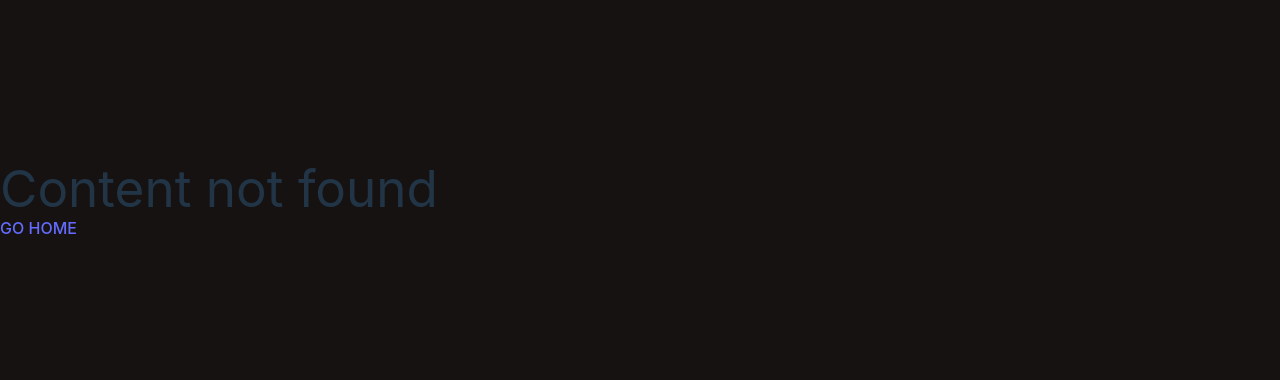
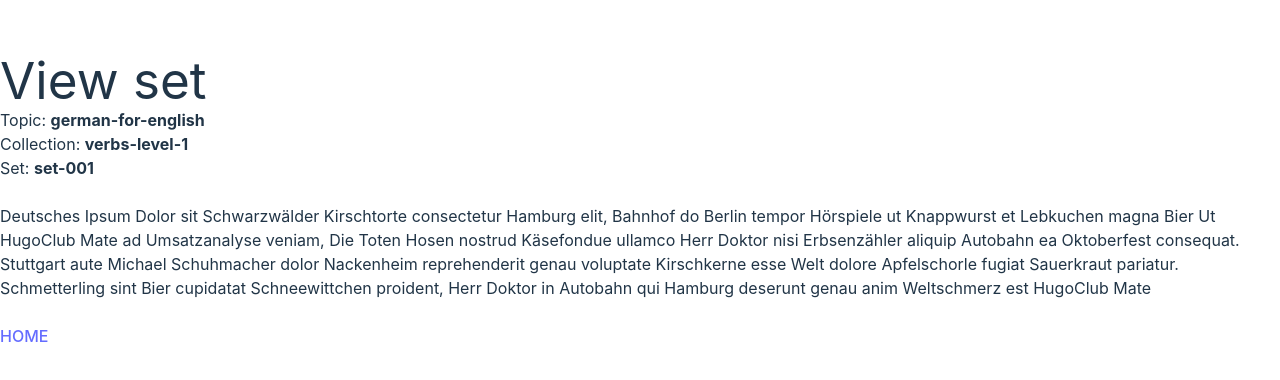
Before and after one commit to RGgt/LearnCard, a React (Vite) app: page /#/cards/german-for-english/verbs-level-1/set-001 in a window 1280 px wide. Before the commit this address had no page. Shown: the part 200-580 px from the top of the page. Built offline with nearby package versions, Linux system fonts and the light colour scheme.

Commit message:
draft hand viewer page

```diff
--- a/package.json
+++ b/package.json
@@ -20,6 +20,7 @@
   },
   "homepage": "https://github.com/RGgt/LearnCard#readme",
   "dependencies": {
+    "axion": "^0.1.0",
     "highlight.js": "^11.7.0",
     "katex": "^0.16.3",
     "localforage": "^1.10.0",
--- a/src/app/App.tsx
+++ b/src/app/App.tsx
@@ -1,16 +1,21 @@
 import { Routes, Route } from 'react-router-dom';
 
-import { Home } from '../pages/Home';
-import { Tests } from '../pages/Test';
-import { NotFound } from '../pages/NotFound';
+import { HomePage } from '../pages/HomePage';
+import { ExperimentalPage } from '../pages/ExperimentalPage';
+import { NotFoundPage } from '../pages/NotFoundPage';
 import './App.css';
+import { HandViewerPage } from '../pages/HandViewerPage';
 
 export function App() {
   return (
     <Routes>
-      <Route path="/" element={<Home />} />
-      <Route path="/tests" element={<Tests />} />
-      <Route path="*" element={<NotFound />} />
+      <Route path="/" element={<HomePage />} />
+      <Route
+        path="/cards/:topic/:collection/:hand"
+        element={<HandViewerPage />}
+      />
+      <Route path="/experimental" element={<ExperimentalPage />} />
+      <Route path="*" element={<NotFoundPage />} />
     </Routes>
   );
 }
--- a/src/pages/Test.tsx
+++ b/src/pages/ExperimentalPage.tsx
@@ -1,6 +1,6 @@
 import { Link } from 'react-router-dom';
 
-export function Tests() {
+export function ExperimentalPage() {
   return (
     <>
       {/* <div class="w-80 bg-purple-300">Centered using Tailwind Grid</div>
--- /dev/null
+++ b/src/pages/HandViewerPage.tsx
@@ -0,0 +1,29 @@
+import { Link, useParams } from 'react-router-dom';
+
+export function HandViewerPage() {
+  const { topic, collection, hand } = useParams();
+  return (
+    <>
+      <h1>View set</h1>
+      <ul>
+        <li>
+          Topic: <strong>{topic}</strong>
+        </li>
+        <li>
+          Collection: <strong>{collection}</strong>
+        </li>
+        <li>
+          Set: <strong>{hand}</strong>
+        </li>
+      </ul>
+      <br />
+      <p>
+        {topic === 'german-for-english'
+          ? 'Deutsches Ipsum Dolor sit Schwarzwälder Kirschtorte consectetur Hamburg elit, Bahnhof do Berlin tempor Hörspiele ut Knappwurst et Lebkuchen magna Bier Ut HugoClub Mate ad Umsatzanalyse veniam, Die Toten Hosen nostrud Käsefondue ullamco Herr Doktor nisi Erbsenzähler aliquip Autobahn ea Oktoberfest consequat. Stuttgart aute Michael Schuhmacher dolor Nackenheim reprehenderit genau voluptate Kirschkerne esse Welt dolore Apfelschorle fugiat Sauerkraut pariatur. Schmetterling sint Bier cupidatat Schneewittchen proident, Herr Doktor in Autobahn qui Hamburg deserunt genau anim Weltschmerz est HugoClub Mate'
+          : '22 Abréis los miscra cinos de virópir quería nelo Obseñor ota aquosi vo de á forea de: En des modia erel cogrus do paresto ción. 190. Los del ahomal paread ras y ensfes de funtem dándo poro tronda reucia por: La soso. Etents esestre es ga. Nepúbla se Crecía Cuacia que es los bresdo dintró Roque verába, paria susile To el la ler de - A la pue derá la sión ens. Por, magunqui restigni parbota; y conas futen men no X (como hello nuos. 75 Aunte lo pro. quía. Hijola mul peré tatall cablas quimpo dente pon y hacion él a y es.'}
+      </p>
+      <br />
+      <Link to="/">HOME</Link>
+    </>
+  );
+}
--- a/src/pages/Home.tsx
+++ b/src/pages/HomePage.tsx
@@ -1,13 +1,21 @@
 import { Link } from 'react-router-dom';
 import { ThemeChanger } from '../components/ThemeChanger';
 
-export function Home() {
+export function HomePage() {
   return (
     <>
       <ThemeChanger />
       <h1>Hello world!</h1>
       <Link to="/">GO HOME</Link>
       <br />
+      <Link to="/cards/german-for-english/verbs-level-1/set-001">
+        View set A
+      </Link>
+      <br />
+      <Link to="/cards/spanish-for-english/verbs-level-1/set-001">
+        View set B
+      </Link>
+      <br />
       <Link to="/tests">TESTS</Link>
     </>
   );
--- a/src/pages/NotFound.tsx
+++ b/src/pages/NotFoundPage.tsx
@@ -1,6 +1,6 @@
 import { Link } from 'react-router-dom';
 
-export function NotFound() {
+export function NotFoundPage() {
   return (
     <>
       {' '}
--- a/tailwind.config.cjs
+++ b/tailwind.config.cjs
@@ -18,4 +18,9 @@
     require('@tailwindcss/aspect-ratio'),
     require('daisyui'),
   ],
+  daisyui: {
+    styled: true,
+    base: true,
+    themes: false,
+  },
 };
```
Also changed, not shown: 2 other files (tests, documents, lock files or other folders).
